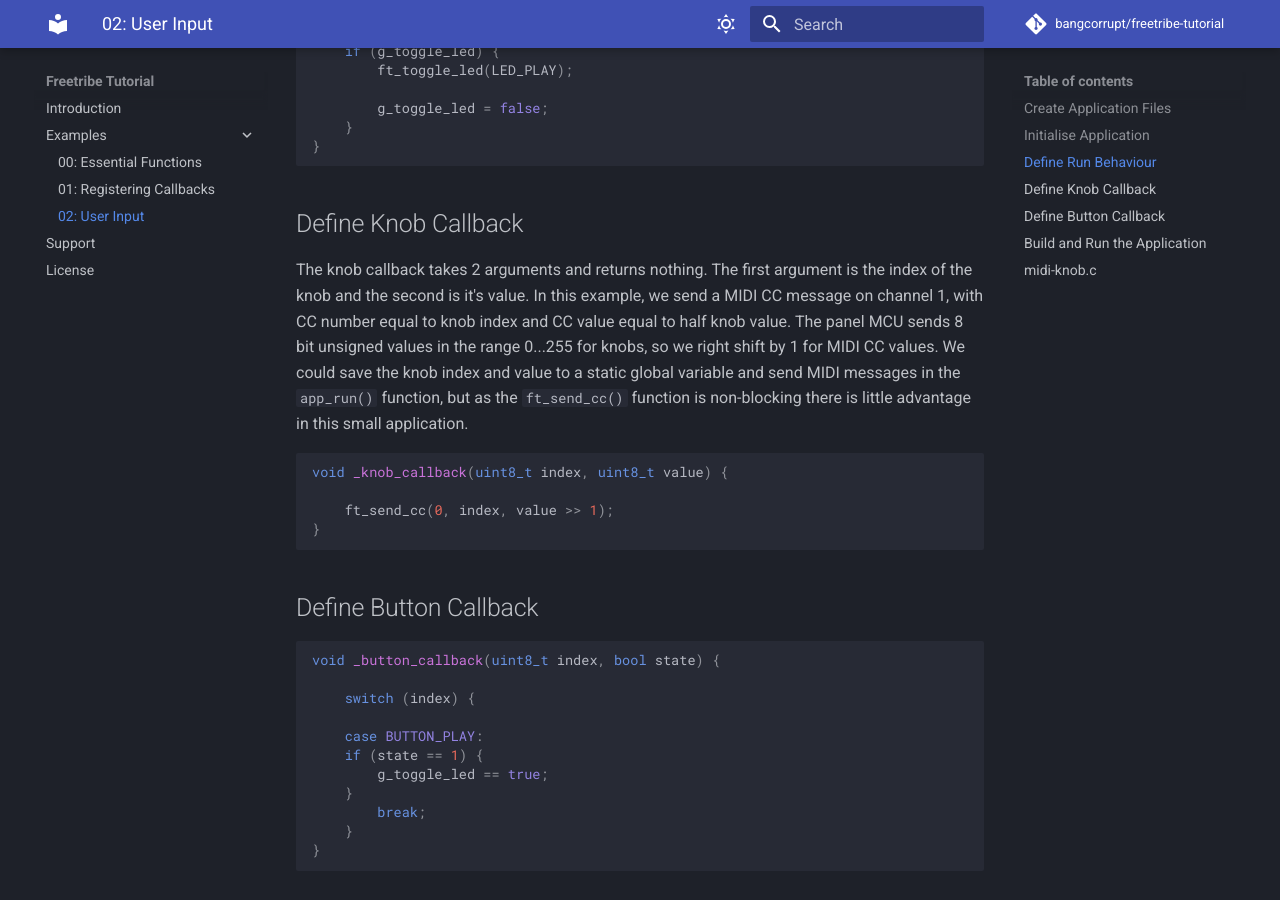
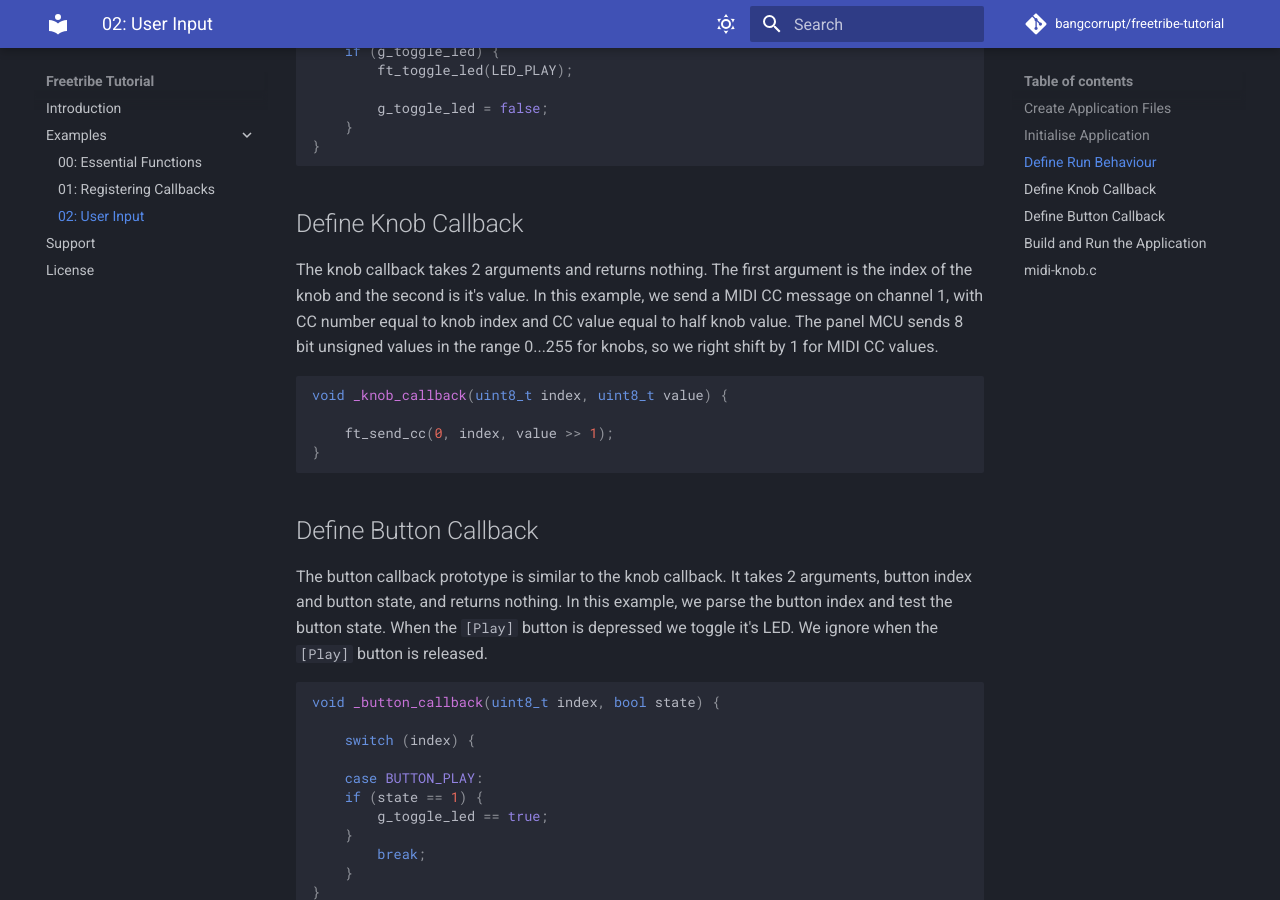
Before and after one commit to bangcorrupt/freetribe-tutorial, an MkDocs documentation site: the page built from docs/user-input.md, in a window 1280 px wide and 900 px high, scrolled down 941 px. Built offline with MkDocs 1.6.1 and Material for MkDocs 9.7.7, drawn with Linux system fonts in a browser that asks for light colours; comment, search, counter and statistics services are not loaded.

Commit message:
button-callback

````diff
--- a/docs/user-input.md
+++ b/docs/user-input.md
@@ -50,10 +50,7 @@ The knob callback takes 2 arguments and returns nothing.  The first argument is
 of the knob and the second is it's value.  In this example, we send a MIDI CC message
 on channel 1, with CC number equal to knob index and CC value equal to half knob value.
 The panel MCU sends 8 bit unsigned values in the range 0...255 for knobs, so we right shift
-by 1 for MIDI CC values.  We could save the knob index and value to a static global variable
-and send MIDI messages in the `app_run()` function, but as the `ft_send_cc()` function is
-non-blocking there is little advantage in this small application.
-
+by 1 for MIDI CC values.
 ``` c
 
 void _knob_callback(uint8_t index, uint8_t value) {
@@ -64,6 +61,12 @@ void _knob_callback(uint8_t index, uint8_t value) {
 ```
 
 ## Define Button Callback
+
+The button callback prototype is similar to the knob callback.
+It takes 2 arguments, button index and button state, and returns nothing.
+In this example, we parse the button index and test the button state.
+When the `[Play]` button is depressed we toggle it's LED.
+We ignore when the `[Play]` button is released.
 
 ``` c
 void _button_callback(uint8_t index, bool state) {
````
